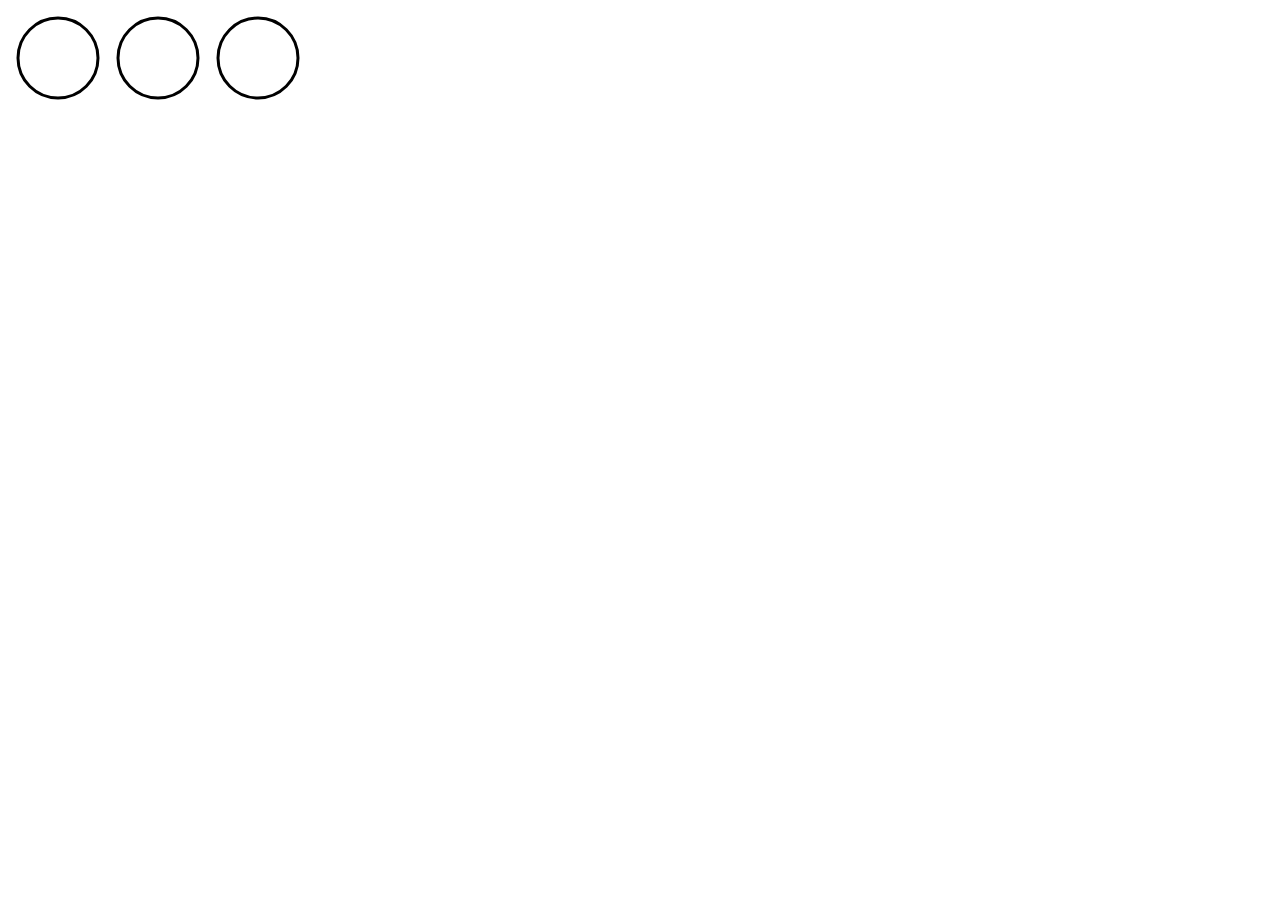
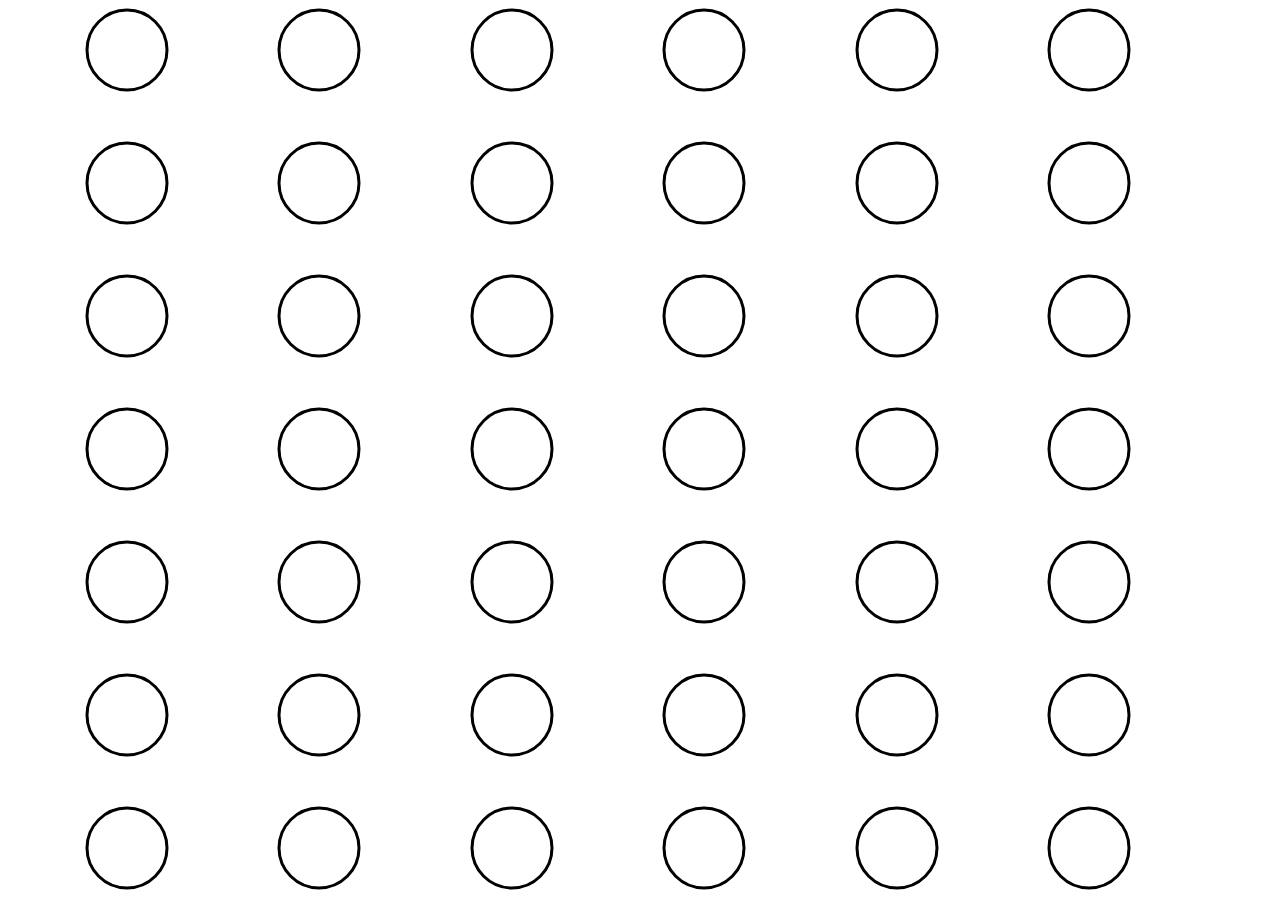
Before and after one commit to danieldiaz14/Connect-4, a React (Create React App) app: page / in a window 1280 px wide. Before the commit the page ends 800 px from the top, so only its background shows below. Built offline with nearby package versions, Linux system fonts and the light colour scheme.

Commit message:
Rendered 7 x 6 board

```diff
--- a/public/index.html
+++ b/public/index.html
@@ -2,7 +2,7 @@
 <html lang="en">
   <head>
     <meta charset="utf-8" />
-    <link rel="icon" href="%PUBLIC_URL%/favicon.ico" />
+    <link rel="stylesheet" href="https://cdnjs.cloudflare.com/ajax/libs/semantic-ui/2.4.1/semantic.min.css">
     <meta name="viewport" content="width=device-width, initial-scale=1" />
     <meta name="theme-color" content="#000000" />
     <meta
@@ -10,10 +10,6 @@
       content="Web site created using create-react-app"
     />
     <link rel="apple-touch-icon" href="logo192.png" />
-    <!--
-      manifest.json provides metadata used when your web app is installed on a
-      user's mobile device or desktop. See https://developers.google.com/web/fundamentals/web-app-manifest/
-    -->
     <link rel="manifest" href="%PUBLIC_URL%/manifest.json" />
     <title>Connect 4</title>
   </head>
--- a/src/components/App.js
+++ b/src/components/App.js
@@ -1,13 +1,11 @@
 import React from 'react';
 
-import { Circle } from '../svgs/circleSVG';
+import GameBoard from './Connect4Board';
 
 const App = props => {
     return (
-        <div>
-            <Circle color="white"/>
-            <Circle color="white"/>
-            <Circle color="white"/>
+        <div className="ui container">
+           <GameBoard/>
         </div>
     )
 };
--- /dev/null
+++ b/src/components/Connect4Board.js
@@ -0,0 +1,38 @@
+import React, { useState , useEffect} from 'react';
+
+import { Circle } from '../svgs/circleSVG';
+
+const Connect4Board = props => {
+
+    const [gameBoard, updateBoard] = useState([]);
+
+    useEffect( () => updateBoard(createBoard()), []);
+
+    const createBoard = () => {
+        const board = [];
+
+        for (let i = 0; i < 6; i++) {
+            board[i] = new Array(7).fill(0);
+        };
+        return board;
+    };
+
+    const renderBoard = () => {
+        const board = gameBoard.map( row => row.map( test => {
+            return (
+                <div className="column">
+                    <Circle color="white"/>
+                </div>
+            )
+        }))
+        return board;
+    }
+
+    return (
+        <div className="ui stackable six column grid">
+            {renderBoard()}
+        </div>
+    )
+};
+
+export default Connect4Board;
--- a/src/svgs/circleSVG.js
+++ b/src/svgs/circleSVG.js
@@ -3,7 +3,7 @@ import React from 'react';
 export const Circle = props => {
     return (
         <svg height="100" width="100">
-            <circle cx="50" cy="50" r="40" stroke="black" stroke-width="3" fill={props.color}/>
+            <circle cx="50" cy="50" r="40" stroke="black" strokeWidth="3" fill={props.color}/>
         </svg>
     )
 }
```
